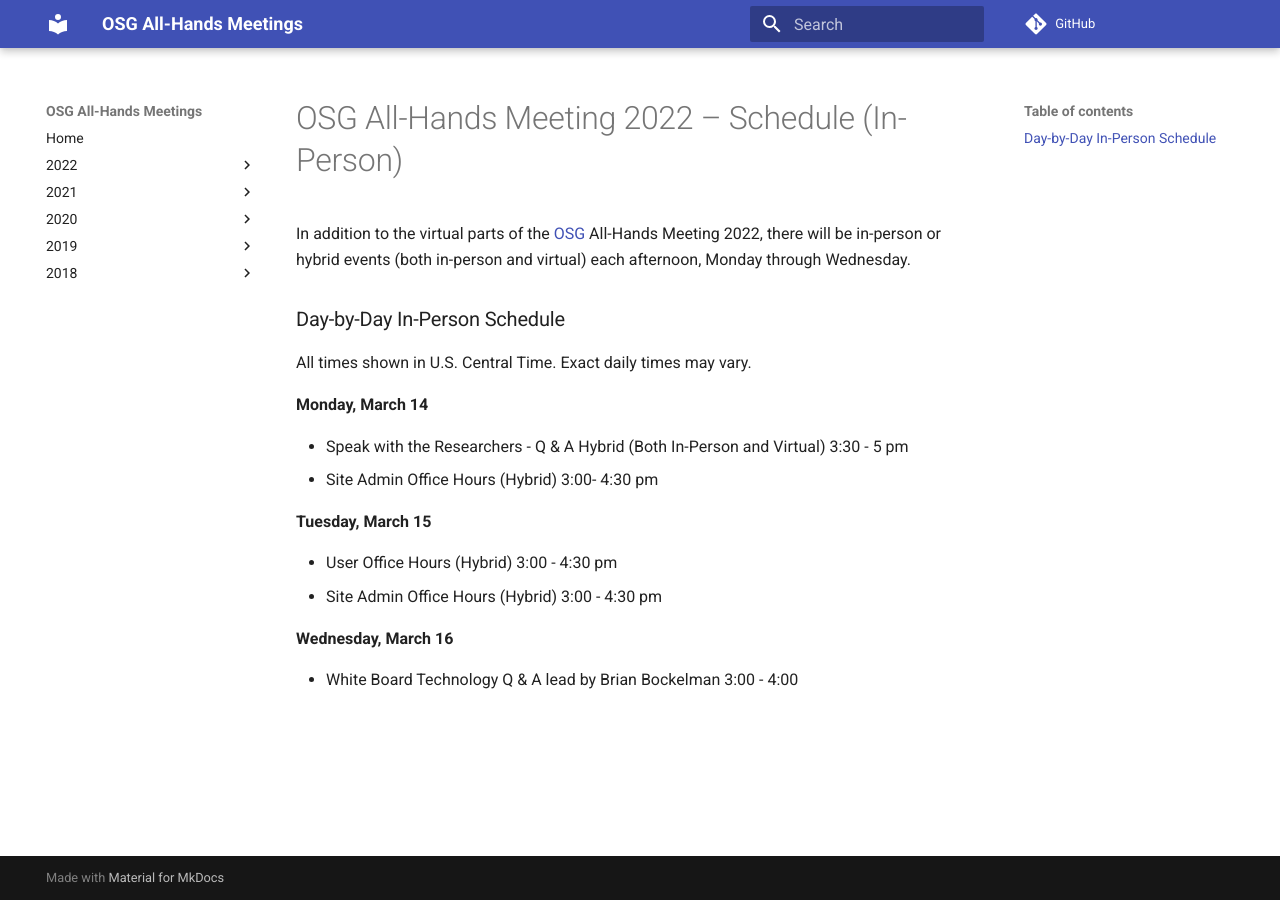
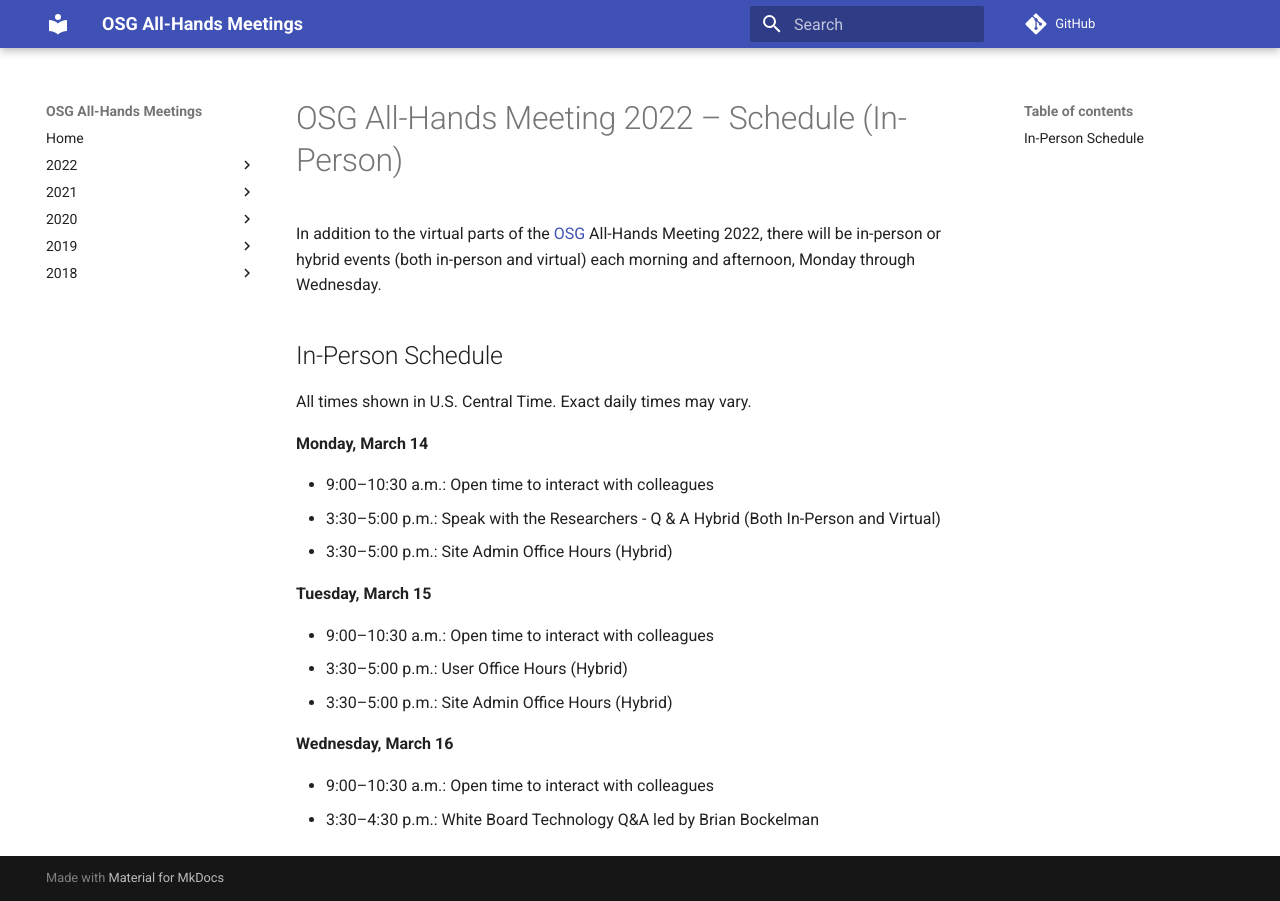
Before and after one commit to osg-htc/all-hands, an MkDocs documentation site: the page built from docs/2022/schedule-in-person.md, in a window 1280 px wide. Built offline with MkDocs 1.6.1 and Material for MkDocs 9.7.7, drawn with Linux system fonts in a browser that asks for light colours; comment, search, counter and statistics services are not loaded.

Commit message:
Tim’s tweaks

```diff
--- a/docs/2022/schedule-in-person.md
+++ b/docs/2022/schedule-in-person.md
@@ -1,22 +1,27 @@
 # OSG All-Hands Meeting 2022 &ndash; Schedule (In-Person)
 
-In addition to the virtual parts of the [OSG](https://www.opensciencegrid.org) All-Hands Meeting 2022, there will be in-person or hybrid events (both in-person and virtual) each afternoon, Monday through Wednesday.
+In addition to the virtual parts of the [OSG](https://www.opensciencegrid.org) All-Hands Meeting 2022,
+there will be in-person or hybrid events (both in-person and virtual) each morning and afternoon,
+Monday through Wednesday.
 
-### Day-by-Day In-Person Schedule
+## In-Person Schedule
 
 All times shown in U.S. Central Time.
 Exact daily times may vary.
 
 **Monday, March 14**
 
-*   Speak with the Researchers - Q & A Hybrid (Both In-Person and Virtual)  3:30 - 5 pm
-*   Site Admin Office Hours (Hybrid) 3:00- 4:30 pm
+*   9:00–10:30 a.m.: Open time to interact with colleagues
+*   3:30–5:00 p.m.: Speak with the Researchers - Q & A Hybrid (Both In-Person and Virtual)
+*   3:30–5:00 p.m.: Site Admin Office Hours (Hybrid)
 
 **Tuesday, March 15**
 
-*   User Office Hours (Hybrid) 3:00 - 4:30 pm
-*   Site Admin Office Hours (Hybrid) 3:00 - 4:30 pm
+*   9:00–10:30 a.m.: Open time to interact with colleagues
+*   3:30–5:00 p.m.: User Office Hours (Hybrid)
+*   3:30–5:00 p.m.: Site Admin Office Hours (Hybrid)
 
 **Wednesday, March 16**
 
-*   White Board Technology Q & A lead by Brian Bockelman 3:00 - 4:00
+*   9:00–10:30 a.m.: Open time to interact with colleagues
+*   3:30–4:30 p.m.: White Board Technology Q&A led by Brian Bockelman
```
